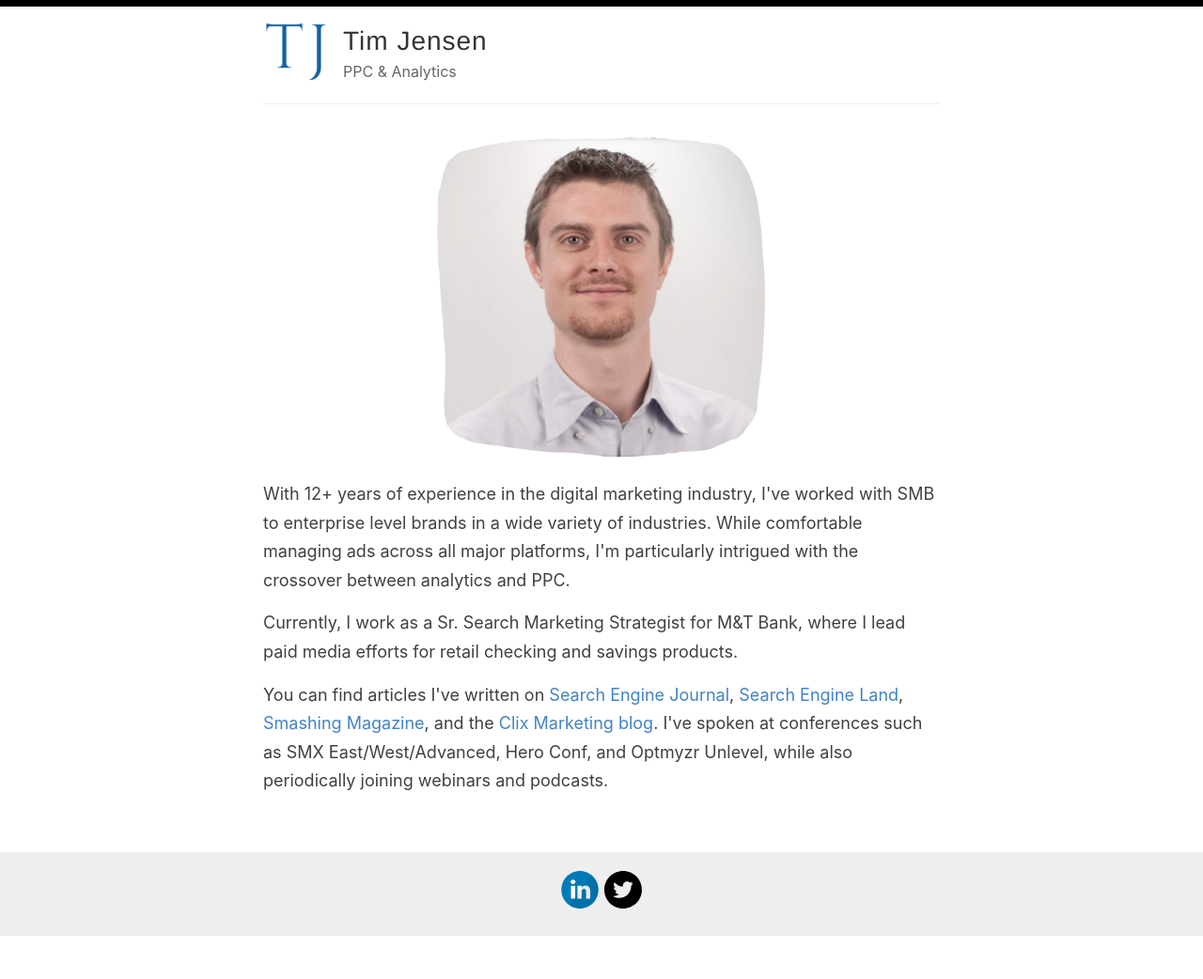
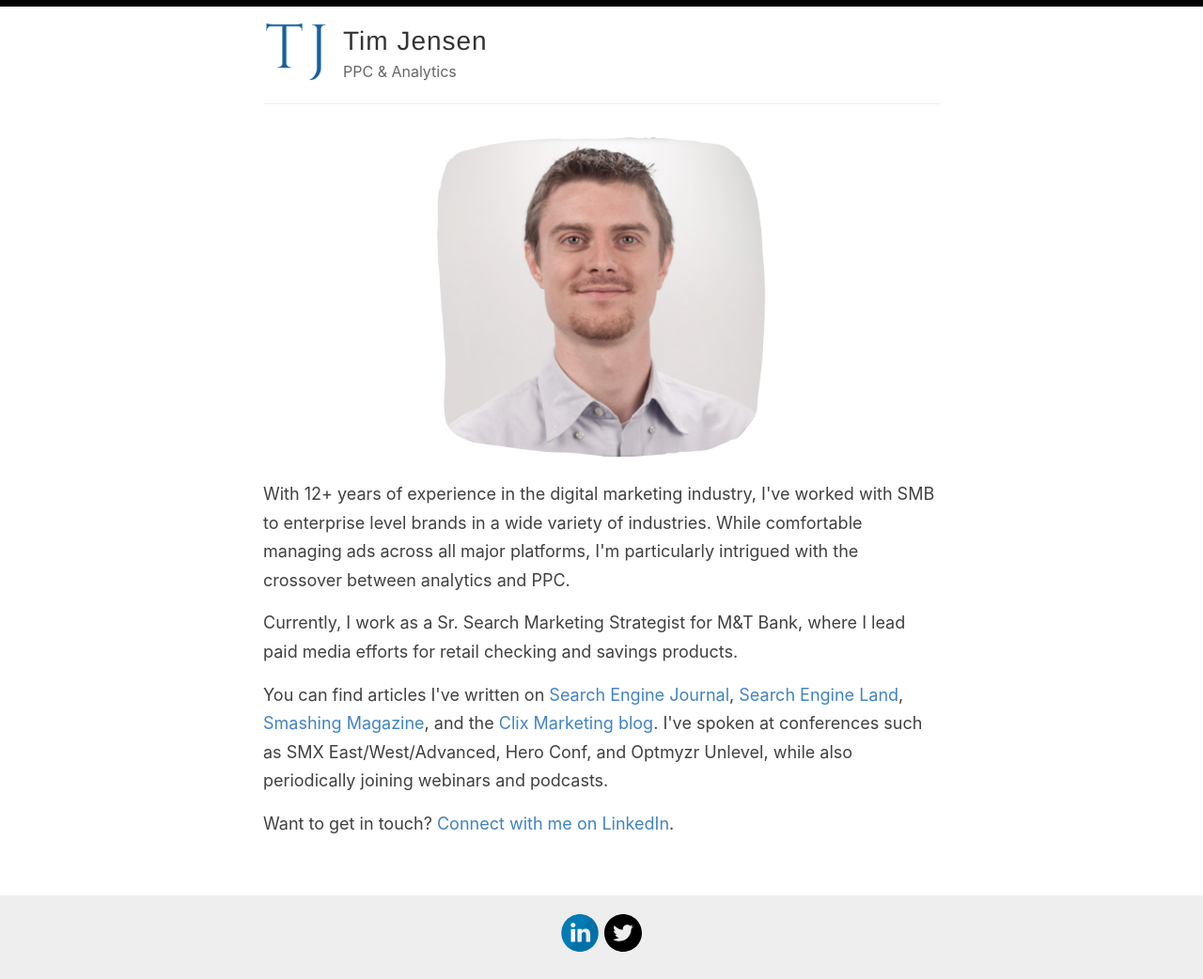
Before and after one commit to timothyjj/timothyjj.github.io, a Jekyll site: the page built from index.html, in a window 1280 px wide. Shown: the whole page at 94% size. Built offline with Jekyll 4.4.1, drawn with Linux system fonts in a browser that asks for light colours; the list of posts is cut into pages by our own code; before the commit the page ends 997 px from its top, so only the background shows below that.

Commit message:
Update index.html

```diff
--- a/index.html
+++ b/index.html
@@ -10,3 +10,5 @@ title: Timothy Jensen
 <p>Currently, I work as a Sr. Search Marketing Strategist for M&T Bank, where I lead paid media efforts for retail checking and savings products.</p>
 
 <p>You can find articles I've written on <a href="https://www.searchenginejournal.com/author/tim-jensen/" target="_blank">Search Engine Journal</a>, <a href="https://searchengineland.com/author/tim-jensen" target="_blank">Search Engine Land</a>, <a href="https://www.smashingmagazine.com/author/tim-jensen/" target="_blank"> Smashing Magazine</a>, and the <a href="http://www.clixmarketing.com/blog/" target="_blank">Clix Marketing blog</a>. I've spoken at conferences such as SMX East/West/Advanced, Hero Conf, and Optmyzr Unlevel, while also periodically joining webinars and podcasts.</p>
+
+<p>Want to get in touch? <a href="https://www.linkedin.com/in/timothyjjensen/">Connect with me on LinkedIn</a>.</p>
```
